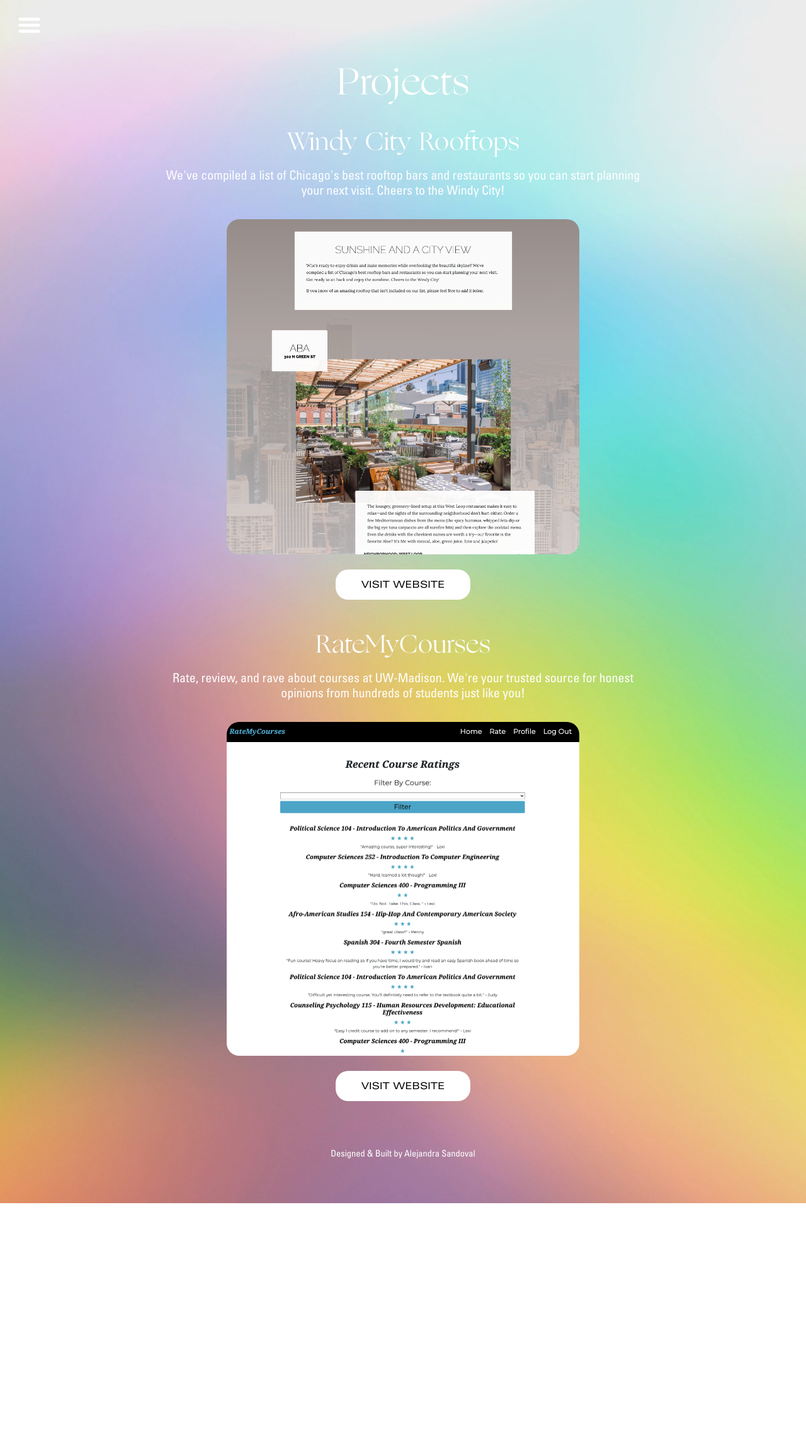
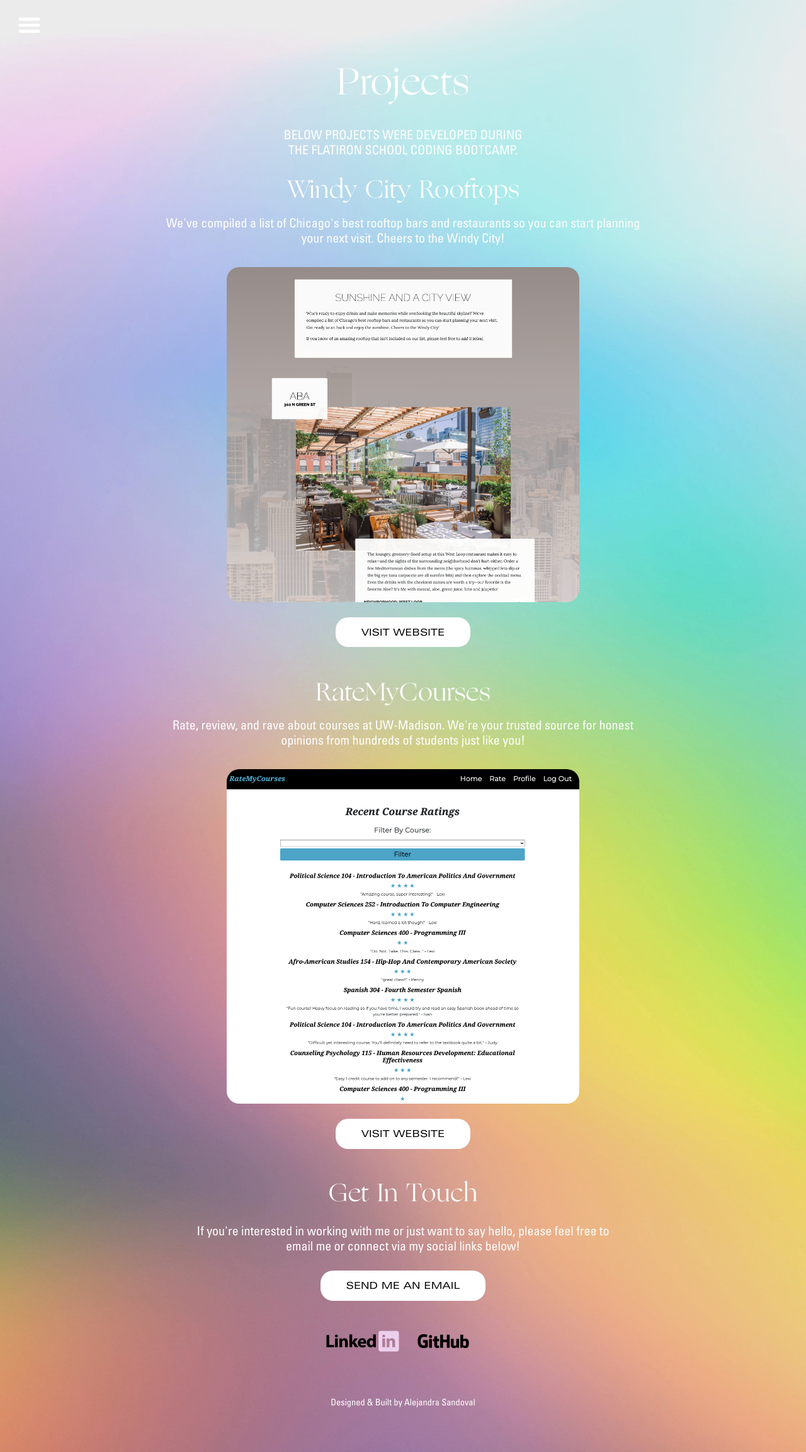
Before and after one commit to lexisandoval/portfolio, a React (Create React App) app: page /projects in a window 1280 px wide. Shown: the whole page at 63% size. Before the commit the page ends 1910 px from the top, so only its background shows below. Built offline with nearby package versions, Linux system fonts and the light colour scheme.

Commit message:
Moved footer to separate component, format updates, style updates

```diff
--- a/src/App.css
+++ b/src/App.css
@@ -225,6 +225,10 @@
   padding-top: 3% !important;
 }
 
+.smallspaceabove {
+  padding-top: 1% !important;
+}
+
 .spaceabove {
   padding-top: 2% !important;
 }
--- a/src/components/About.js
+++ b/src/components/About.js
@@ -1,25 +1,24 @@
 import '../App.css'
 
-import { Container, Col, Row, Button } from 'react-bootstrap'
+import { Container, Col, Row } from 'react-bootstrap'
+import Spotify from "react-spotify-embed"
+
 import NavBar from "./NavBar"
+import Footer from "./Footer"
 import bg from "../images/bg.jpg"
 import book from "../images/book.jpg"
 import show from "../images/show.jpg"
 import arrow from "../images/arrow.png"
-import linkedin from "../images/linkedin.png"
-import github from "../images/github.png"
-
-import Spotify from "react-spotify-embed"
 
 function About() {
   return (
     <Container style={{ backgroundImage: `url(${bg})`, backgroundPosition: 'center', backgroundSize: 'cover', backgroundRepeat: 'no-repeat' }} className="App">
       <NavBar />
-      <br/>
+      <br />
       <h2 className="white ogg large spacebelow">About Me</h2>
       <Container className="max1000">
-        <h6 className="white universcondensed small alignleft">Hello! My name is Alejandra Sandoval and I'm a full stack engineer. My interest in coding began in middle school when I developed a passion for customizing my social profiles by editing the HTML within pre-made themes.</h6><br/>
-        <h6 className="white universcondensed small alignleft">Since then, I have graduated with a bachelor's degree in computer sciences, completed a coding bootcamp, and earned a position as a software engineer with a Fortune 500 company.</h6><br/>
+        <h6 className="white universcondensed small alignleft">Hello! My name is Alejandra Sandoval and I'm a full stack engineer. My interest in coding began in middle school when I developed a passion for customizing my social profiles by editing the HTML within pre-made themes.</h6><br />
+        <h6 className="white universcondensed small alignleft">Since then, I have graduated with a bachelor's degree in computer sciences, completed a coding bootcamp, and earned a position as a software engineer with a Fortune 500 company.</h6><br />
         <h6 className="white universcondensed small alignleft">Outside of work you'll find me running, watching Chicago sports, and spending quality time with my family and friends.</h6>
       </Container>
       <br />
@@ -71,27 +70,7 @@
         </Row>
       </Container>
       <br />
-
-      <Container className="spaceabove spacebelow max800">
-        <h6 className="white ogg medium spacebelow">Get In Touch</h6>
-        <h6 className="contmargin universcondensed small white">If you're interested in working with me or just want to say hello, please feel free to email me or connect via my social links below!</h6>
-      </Container>
-      <br/>
-      <a href="mailto:lexi.sandoval9@gmail.com" className="nounderline">
-        <Button id="emailBtn" className="spaceabove">SEND ME AN EMAIL</Button>
-      </a>
-      <br />
-      <a href="https://www.linkedin.com/in/alejandramsandoval/" target="_blank" rel="noreferrer">
-        <img src={linkedin} className="socials" alt="linkedin" />
-      </a>
-      <a href="https://github.com/lexisandoval" target="_blank" rel="noreferrer">
-        <img src={github} className="socials" alt="github" />
-      </a>
-
-      <div className="footer">
-        <a className="whitelink" href="https://github.com/lexisandoval/portfolio" target="_blank" rel="noreferrer">Designed & Built by Alejandra Sandoval</a>
-      </div>
-      <div className="spacer" />
+      <Footer />
     </Container>
   )
 }
--- /dev/null
+++ b/src/components/Footer.js
@@ -0,0 +1,35 @@
+import '../App.css'
+
+import { Container, Button } from 'react-bootstrap'
+
+import linkedin from "../images/linkedin.png"
+import github from "../images/github.png"
+
+function Footer() {
+  return (
+    <>
+      <Container className="spaceabove spacebelow max800">
+        <h6 className="white ogg medium spacebelow">Get In Touch</h6>
+        <h6 className="contmargin universcondensed small white">If you're interested in working with me or just want to say hello, please feel free to email me or connect via my social links below!</h6>
+      </Container>
+      {/* <br /> */}
+      <a href="mailto:lexi.sandoval9@gmail.com" className="nounderline">
+        <Button id="emailBtn">SEND ME AN EMAIL</Button>
+      </a>
+      <br />
+      <a href="https://www.linkedin.com/in/alejandramsandoval/" target="_blank" rel="noreferrer">
+        <img src={linkedin} className="socials" alt="linkedin" />
+      </a>
+      <a href="https://github.com/lexisandoval" target="_blank" rel="noreferrer">
+        <img src={github} className="socials" alt="github" />
+      </a>
+
+      <div className="footer">
+        <a className="whitelink" href="https://github.com/lexisandoval/portfolio" target="_blank" rel="noreferrer">Designed & Built by Alejandra Sandoval</a>
+      </div>
+      <div className="spacer" />
+    </>
+  )
+}
+
+export default Footer
--- a/src/components/Home.js
+++ b/src/components/Home.js
@@ -3,10 +3,9 @@
 import { Button, Row, Col, Container } from 'react-bootstrap'
 import { Link } from 'react-router-dom'
 
+import Footer from "./Footer"
 import bg from "../images/bg.jpg"
 import lexi from "../images/lexi.png"
-import linkedin from "../images/linkedin.png"
-import github from "../images/github.png"
 
 function Home() {
   return (
@@ -33,26 +32,7 @@
       </Container>
       <br/>
 
-      <h5 className="white ogg medium spaceabove spacebelow">Get In Touch</h5>
-      <Container className="max800">
-        <h6 className="contmargin universcondensed small white spacebelow">If you're interested in working with me or just want to say hello, please feel free to email me or connect via my social links below!</h6>
-      </Container>
-      <br/>
-      <a href="mailto:lexi.sandoval9@gmail.com" className="nounderline">
-        <Button id="emailBtn" className="spaceabove">SEND ME AN EMAIL</Button>
-      </a>
-      <br />
-      <a href="https://www.linkedin.com/in/alejandramsandoval/" target="_blank" rel="noreferrer">
-        <img src={linkedin} className="socials" alt="linkedin" />
-      </a>
-      <a href="https://github.com/lexisandoval" target="_blank" rel="noreferrer">
-        <img src={github} className="socials" alt="github" />
-      </a>
-
-      <div className="footer">
-        <a className="whitelink" href="https://github.com/lexisandoval/portfolio" target="_blank" rel="noreferrer">Designed & Built by Alejandra Sandoval</a>
-      </div>
-      <div className="spacer" />
+      <Footer/>
     </Container>
   )
 }
--- a/src/components/Projects.js
+++ b/src/components/Projects.js
@@ -1,7 +1,9 @@
 import '../App.css'
 
 import { Container, Button } from 'react-bootstrap'
+
 import NavBar from "./NavBar"
+import Footer from "./Footer"
 import bg from "../images/bg.jpg"
 import wcr from "../images/wcr.png"
 import rmc from "../images/rmc.png"
@@ -12,6 +14,9 @@
       <NavBar />
       <br />
       <h2 class="white ogg large spacebelow">Projects</h2>
+      <Container className="max1000">
+        <h6 className="white universcondensed small spacebelow">BELOW PROJECTS WERE DEVELOPED DURING<span><br /></span> THE FLATIRON SCHOOL CODING BOOTCAMP.</h6>
+      </Container>
 
       <Container className="max800">
         <h6 className="white ogg medium smallspacebelow">Windy City Rooftops</h6>
@@ -41,13 +46,8 @@
           <Button id="emailBtn" className="spaceabove spacebelow">VISIT WEBSITE</Button>
         </a>
       </Container>
-      <div className="spacer" />
-
-      <div className="footer">
-        <a className="whitelink" href="https://github.com/lexisandoval/portfolio" target="_blank" rel="noreferrer">Designed & Built by Alejandra Sandoval</a>
-      </div>
-      <div className="spacer" />
-
+      <br />
+      <Footer />
     </Container>
   )
 }
```
Lines whose indentation alone changed are shown as unchanged.
